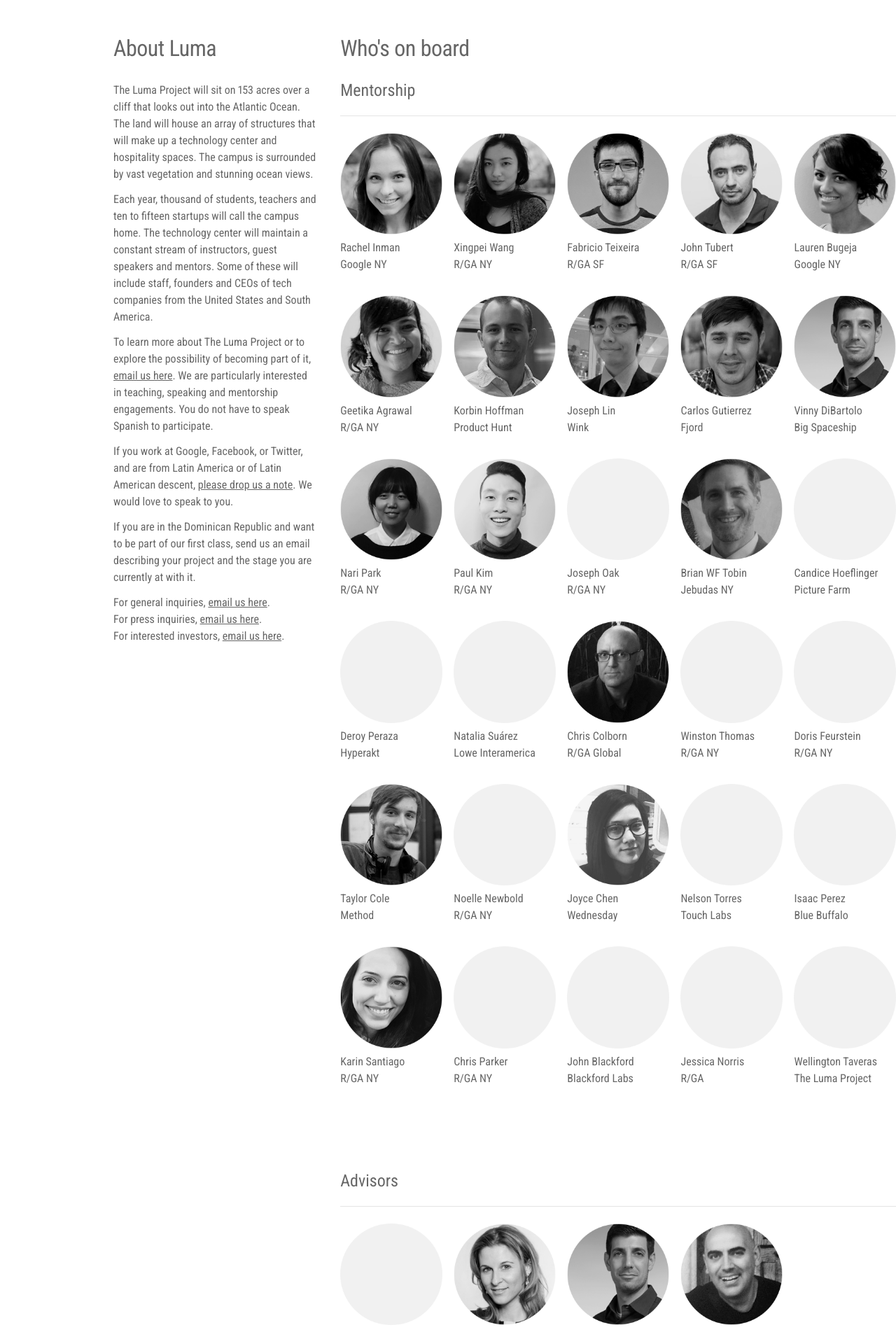
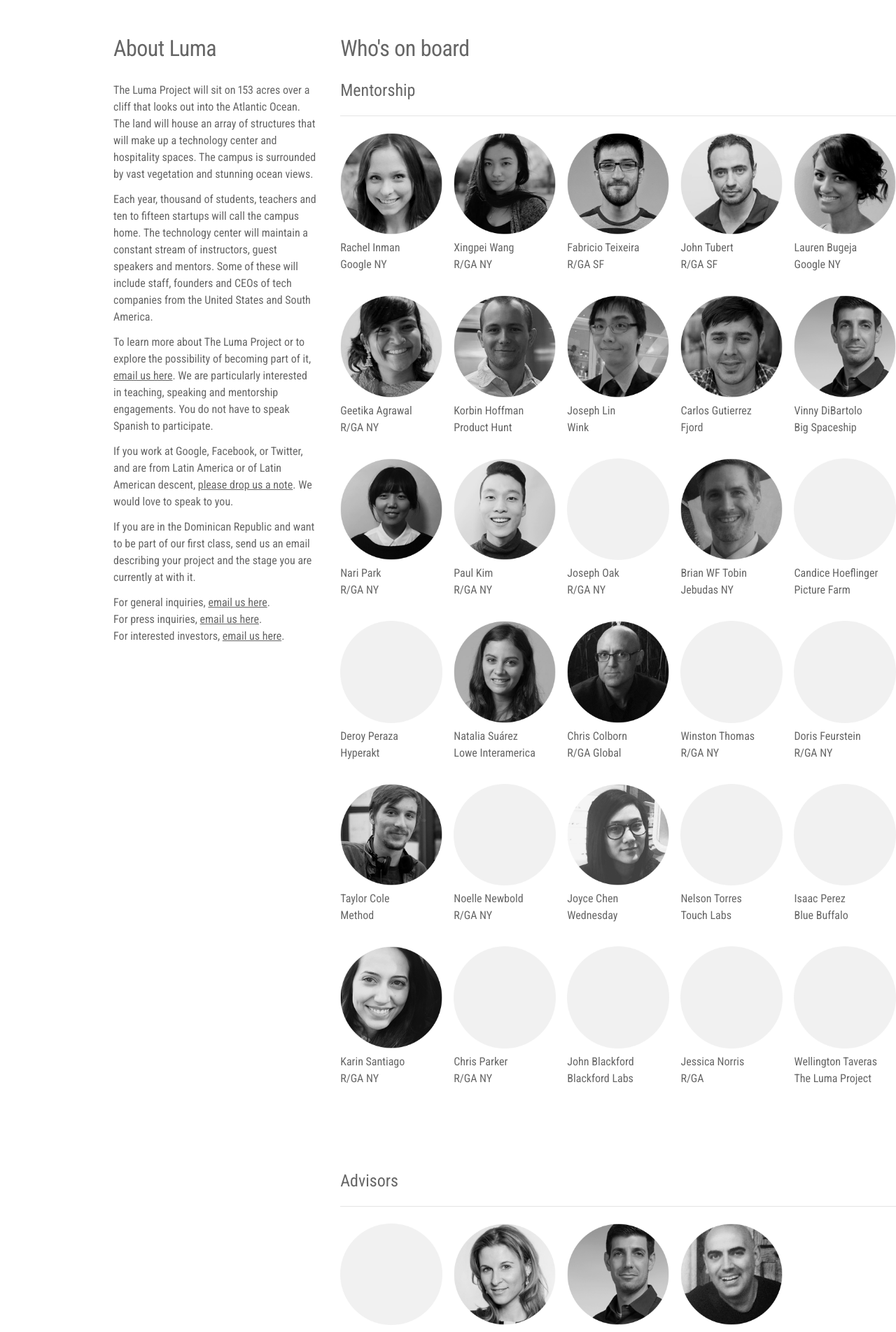
Before and after one commit to amintorres/lumaproject, a Jekyll site: the page built from index.html, in a window 1280 px wide. Shown: the part 763-2666 px from the top of the page at 70% size. Built offline with Jekyll 4.4.1, drawn with Linux system fonts in a browser that asks for light colours.

Commit message:
adds natalia's photo

```diff
--- a/index.html
+++ b/index.html
@@ -53,7 +53,7 @@ people:
       image: "circle.png"
     - name: "Natalia Suárez"
       company: "Lowe Interamerica"
-      image: "circle.png"
+      image: "natalia.png"
     - name: "Chris Colborn"
       company: "R/GA Global"
       image: "colborn.png"
```
Also changed, not shown: assets/images/natalia.png (added).
